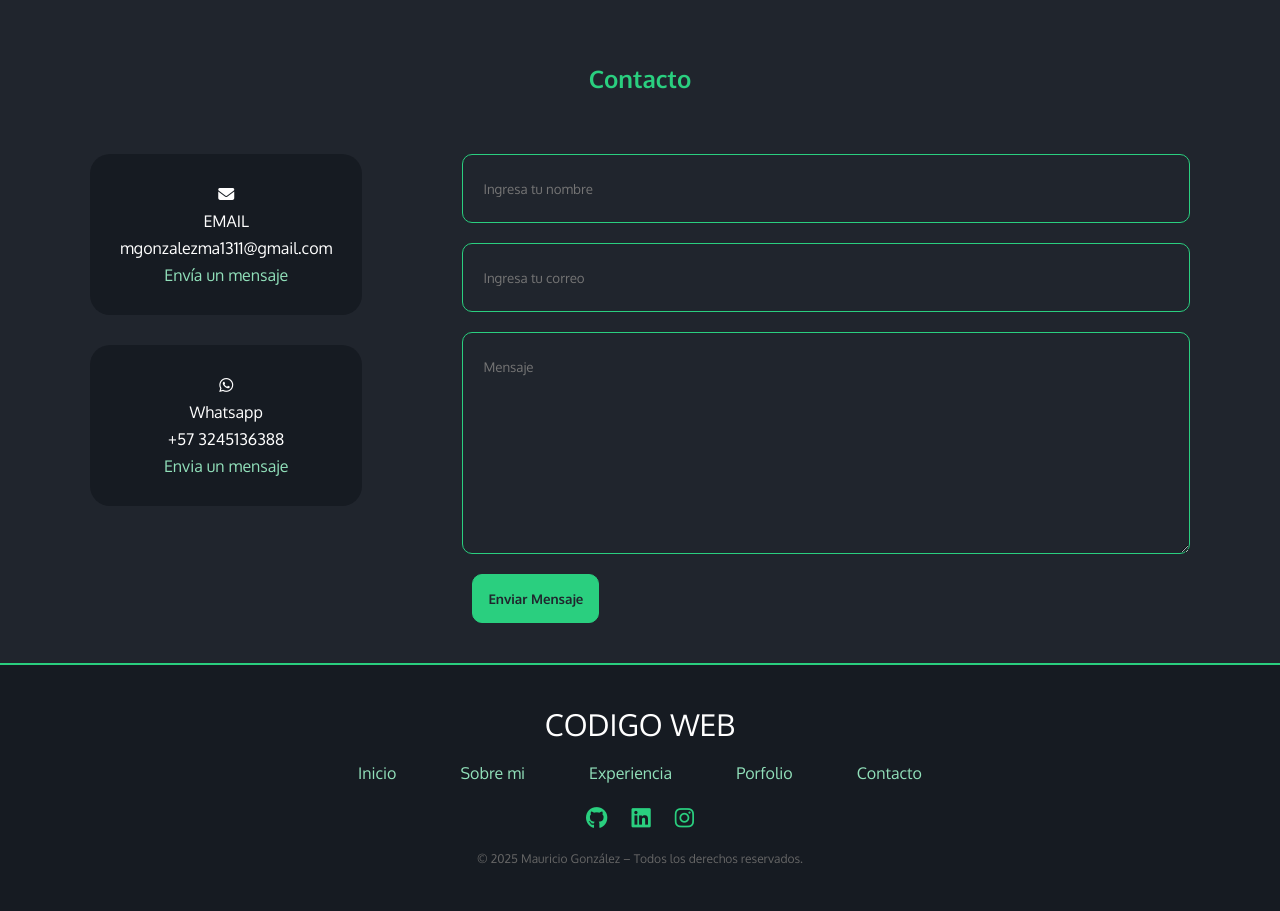
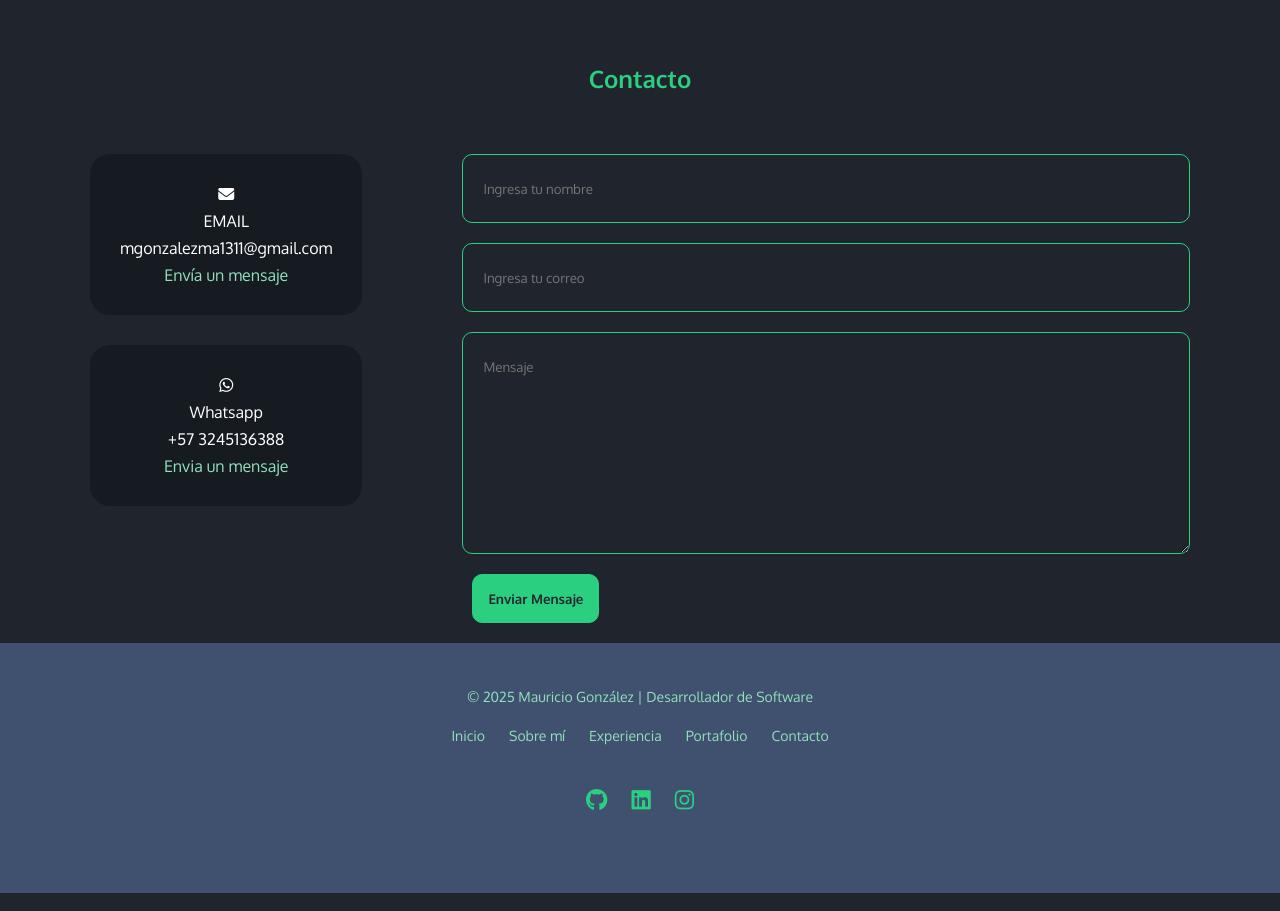
Before and after one commit to mauriciogm123m/Portafolio---Mauricio-Gonzalez, a plain HTML site: page index.html in a window 1280 px wide. Shown: the part 4048-4959 px from the top of the page. Drawn offline with nearby package versions, Linux system fonts and the light colour scheme.

Commit message:
Portafolio4

```diff
--- a/estilos.css
+++ b/estilos.css
@@ -381,12 +381,11 @@ body{
 
 /*Footer*/
 footer{
-    background-color: #161b22;
+    background-color: #3f516f;
     text-align: center;
     padding: 40px 20px;
-    margin-top: 40px;
+    margin-top: 20px;
     color: #fff;
-    border-top: 2px solid #2acf7f;
 }
 footer h2 {
     color: #2acf7f;
@@ -400,17 +399,17 @@ footer p {
 .footer-links {
     margin: 20px 0;
 }
-.footer-links a {
-    margin: 0 15px;
+footer .footer-links a {
     text-decoration: none;
     color: #91e0ba;
-    transition: color 0.3s;
+    margin: 0 10px;
+    font-size: 14px;
 }
 .footer-links a:hover {
     color: #2acf7f;
 }
 .footer-redes {
-    margin: 20px 0;
+    margin: 40px 0;
 }
 .footer-redes a {
     margin: 0 10px;
--- a/index.html
+++ b/index.html
@@ -329,24 +329,22 @@
     </div>
 
     <!--footer-->
-    <footer>
-        <span>CODIGO WEB</span>
+<footer>
+    <p>© 2025 Mauricio González | Desarrollador de Software</p>
+    <div class="footer-links">
         <a href="#inicio">Inicio</a>
-        <a href="#sobre-mi">Sobre mi</a>
+        <a href="#sobre-mi">Sobre mí</a>
         <a href="#experiencia">Experiencia</a>
-        <a href="#porfolio">Porfolio</a>
+        <a href="#porfolio">Portafolio</a>
         <a href="#contacto">Contacto</a>
-        <div class="footer-redes">
-            <a href="https://github.com/mauriciogm123m" target="_blank"><i class="fa-brands fa-github"></i></a>
-            <a href="https://www.linkedin.com/in/mauricio-gonzalez-88033b213" target="_blank"><i
-                    class="fa-brands fa-linkedin"></i></a>
-            <a href="https://www.instagram.com/_mauro_g.m" target="_blank"><i class="fa-brands fa-instagram"></i></a>
-        </div>
-        <p class="copy">&copy; 2025 Mauricio González – Todos los derechos reservados.</p>
+    </div>
+    <div class="footer-redes">
+        <a href="https://github.com/tuusuario" target="_blank"><i class="fa-brands fa-github"></i></a>
+        <a href="https://www.linkedin.com/in/tuusuario/" target="_blank"><i class="fa-brands fa-linkedin"></i></a>
+        <a href="https://www.instagram.com/tuusuario/" target="_blank"><i class="fa-brands fa-instagram"></i></a>
+    </div>
+</footer>
 
-        <script src="https://cdn.jsdelivr.net/npm/@emailjs/browser@3/dist/email.min.js"></script>
-        <script src="script.js"></script>
-    </footer>
 
     <script src="https://unpkg.com/aos@2.3.1/dist/aos.js"></script>
     <script>
```
